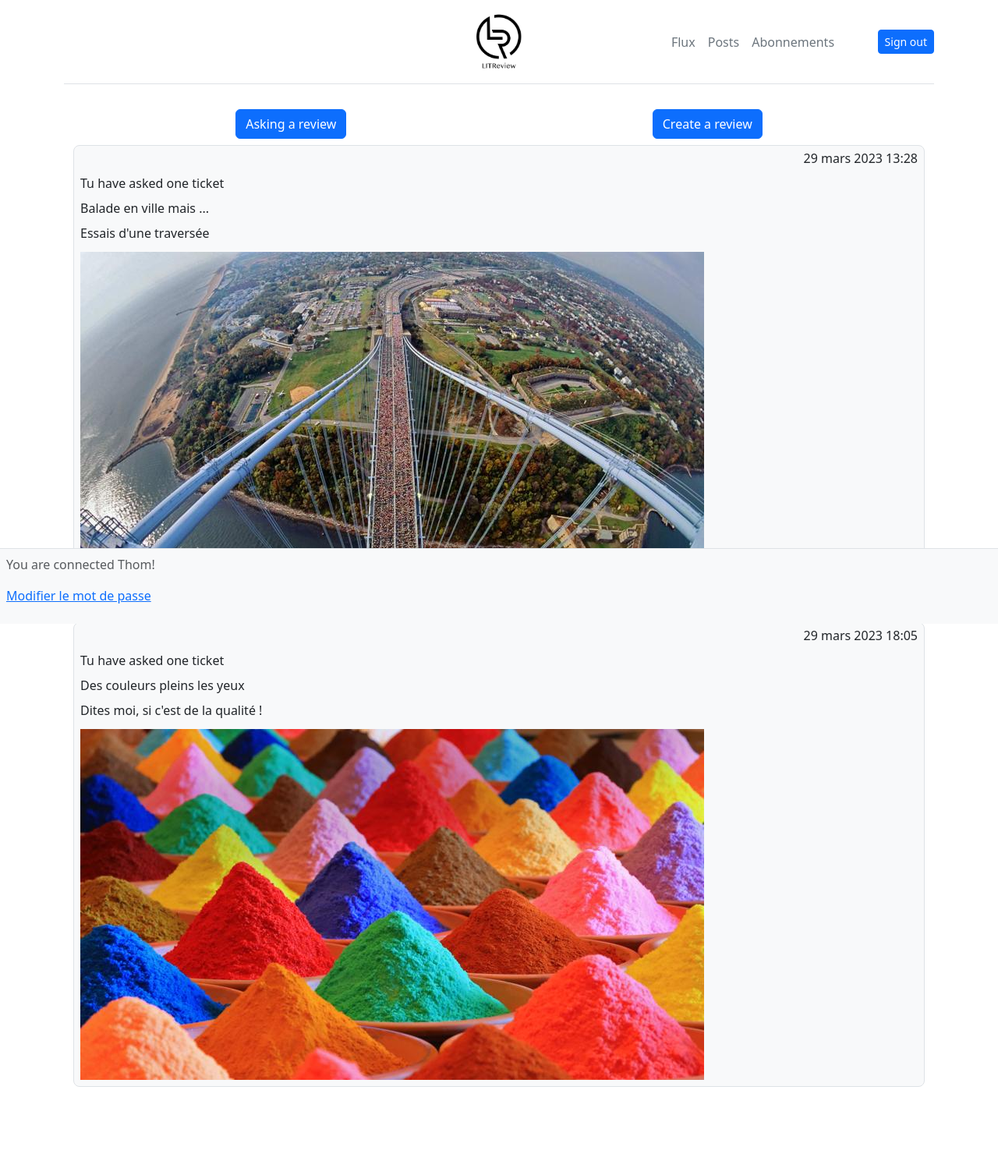
After one commit to Nathom78/Developpez_une_application_Web_en-utilisant-Django, a Django app: page /stream/ in a window 1280 px wide. The commit adds this page. Shown: the whole page at 78% size. Run offline with Django 4.2, Linux system fonts and the light colour scheme; a user stored in the database is signed in; data comes from the database, SQL or seed files in the repository; both versions use the stored data as it was after the commit; some libraries are stand-ins or nearby versions.

Commit message:
Follow_users view & html ListView Flux view&html  just ticket. CreateView Ticket. Add templatetag/mvp_extras simple tag

```diff
--- a/LITReview/LITReview/urls.py
+++ b/LITReview/LITReview/urls.py
@@ -22,46 +22,70 @@ from django.contrib.auth.views import (
     LoginView, LogoutView, PasswordChangeView, PasswordChangeDoneView, PasswordResetView, PasswordResetDoneView,
     PasswordResetConfirmView, PasswordResetCompleteView)
 
+from django.conf import settings
+from django.conf.urls.static import static
+
 import authentication.views
 import mvp.views
-
 
 urlpatterns = [
     path('home', mvp.views.home, name='home'),
     path('admin/', admin.site.urls),
-    path('', LoginView.as_view(
-        template_name='login.html',
-        redirect_authenticated_user=True),
-         name='login'),
+    path(
+        '', LoginView.as_view(
+            template_name='login.html',
+            redirect_authenticated_user=True
+        ),
+        name='login'
+        ),
     path('logout/', LogoutView.as_view(template_name="logged_out.html"), name='logout'),
     path("signup/", authentication.views.SignUpView.as_view(template_name="signup.html"), name="signup"),
-    path('password_change/', PasswordChangeView.as_view(
-        template_name='password_change_form.html'),
-         name='password_change'
-         ),
-    path('password_change/done/', PasswordChangeDoneView.as_view(
-        template_name='password_change_done.html'),
-         name='password_change_done'
-         ),
-    path('password_reset/', PasswordResetView.as_view(
-        template_name='password_reset_form.html',
-        email_template_name='password_reset_email.html',
-        subject_template_name='password_reset_subject.txt'
+    path(
+        'password_change/', PasswordChangeView.as_view(
+            template_name='password_change_form.html'
         ),
-         name='password_reset'
+        name='password_change'
         ),
-    path('password_reset/done/', PasswordResetDoneView.as_view(
-        template_name='password_reset_done.html'),
-         name='password_reset_done'),
-    path('password_reset/confirm/<uidb64>/<token>/', PasswordResetConfirmView.as_view(
-        template_name='password_reset_confirm.html',
-        post_reset_login=True,
-        success_url='home'
+    path(
+        'password_change/done/', PasswordChangeDoneView.as_view(
+            template_name='password_change_done.html'
         ),
-         name='password_reset_confirm'),
+        name='password_change_done'
+        ),
+    path(
+        'password_reset/', PasswordResetView.as_view(
+            template_name='password_reset_form.html',
+            email_template_name='password_reset_email.html',
+            subject_template_name='password_reset_subject.txt'
+        ),
+        name='password_reset'
+        ),
+    path(
+        'password_reset/done/', PasswordResetDoneView.as_view(
+            template_name='password_reset_done.html'
+        ),
+        name='password_reset_done'
+        ),
+    path(
+        'password_reset/confirm/<uidb64>/<token>/', PasswordResetConfirmView.as_view(
+            template_name='password_reset_confirm.html',
+            post_reset_login=True,
+            success_url='home'
+        ),
+        name='password_reset_confirm'
+        ),
+
     # If case post_reset_login=default and success_url=default we can use reset/done (complete)
     # path('reset/done', PasswordResetCompleteView.as_view(
     #      template_name='password_reset_complete.html'),
     #      name='password_reset_complete')
-    path('subscription/', mvp.views.FollowUsers.as_view(), name='subscription'),
+    path(
+        'subscription/', mvp.views.FollowUsers.as_view(template_name='mvp/follow_users_forms.html'), name='subscription'
+        ),
+    path('stream/', mvp.views.Stream.as_view(template_name='mvp/stream.html'), name='stream'),
+    path('create_ticket', mvp.views.MyFormCreateTicketView.as_view(), name='create_ticket'),
 ]
+if settings.DEBUG:
+    urlpatterns += static(
+        settings.MEDIA_URL, document_root=settings.MEDIA_ROOT
+    )
--- a/LITReview/mvp/forms.py
+++ b/LITReview/mvp/forms.py
@@ -1,11 +1,8 @@
 # mvp/forms.py
 from django.utils.translation import gettext_lazy as _
-from django.contrib.auth import get_user_model
 from django import forms
 
 from . import models
-
-User = get_user_model()
 
 
 # class FollowUsersForm(forms.ModelForm):
--- a/LITReview/mvp/models.py
+++ b/LITReview/mvp/models.py
@@ -9,7 +9,7 @@ class Ticket(models.Model):
     title = models.CharField(max_length=128)
     description = models.TextField(max_length=2048, blank=True)
     user = models.ForeignKey(to=settings.AUTH_USER_MODEL, on_delete=models.CASCADE)
-    image = models.ImageField(null=True, blank=True)
+    image = models.ImageField(null=True, blank=True, verbose_name='image')
     time_created = models.DateTimeField(auto_now_add=True)
 
     IMAGE_MAX_SIZE = (800, 800)
@@ -22,6 +22,7 @@ class Ticket(models.Model):
         image.save(self.image.path)
 
     def save(self, *args, **kwargs):
+        print(self)
         super().save(*args, **kwargs)
         self.resize_image()
 
--- /dev/null
+++ b/LITReview/mvp/templates/mvp/partials/ticket_snippet.html
@@ -0,0 +1,9 @@
+{% load mvp_extras %}
+{% load i18n %}
+<div class="lh-1 p-1 p-md-2 border rounded-3 bg-light my-2 ">
+    <p class="fw-light text-end">{{ ticket.time_created }}</p>
+    <p>{% get_poster_display ticket.user %} {% translate 'have asked one ticket' %}</p>
+    <p>{{ ticket.title }}</p>
+    <p>{{ ticket.description }}</p>
+    <img class="img-fluid" src="{{ ticket.image.url }}" alt="image-{{ ticket.title }}">
+</div>
--- /dev/null
+++ b/LITReview/mvp/templates/mvp/stream.html
@@ -0,0 +1,61 @@
+{% extends 'base.html' %}
+{% load i18n %}
+{% load django_bootstrap5 %}
+{% bootstrap_css %}
+{% bootstrap_javascript %}
+
+{% load mvp_extras %} {# a enlever après avoir intégrer annotate #}
+
+{% block title %}{% translate 'Flux' %}{% endblock %}
+
+{% block content %}
+    <div class="container-lg">
+        <div class=" px-4 py-2 my-3">
+            <div class="d-flex justify-content-around">
+                <a class="btn btn-primary" href="{% url 'create_ticket' %}">{% translate 'Asking a review' %}</a>
+                <a class="btn btn-primary" href="#">{% translate 'Create a review' %}</a>
+            </div>
+            <div class="d-flex row">
+                {% for instance in page_obj %}
+                    {# remplacer avec annotate. #}
+                    {% if instance|model_type == 'Ticket' %}
+                        {% include 'mvp/partials/ticket_snippet.html' with ticket=instance %}
+
+                    {% endif %}
+                {% endfor %}
+            </div>
+
+        {% bootstrap_pagination page_obj %}
+    <!--        <form class="p-4 p-md-5 border rounded-3 bg-light mt-3" method="post" >-->
+    <!--            {% csrf_token %}-->
+    <!--        </form>-->
+        </div>
+    </div>
+
+
+
+    <!--<div class="pagination">-->
+    <!--    <span class="step-links">-->
+    <!--        {% if page_obj.has_previous %}-->
+    <!--            <a href="?page=1">&laquo; first</a>-->
+    <!--            <a href="?page={{ page_obj.previous_page_number }}">previous</a>-->
+    <!--        {% endif %}-->
+
+    <!--        <span class="current">-->
+    <!--            Page {{ page_obj.number }} of {{ page_obj.paginator.num_pages }}.-->
+    <!--        </span>-->
+
+    <!--        {% if page_obj.has_next %}-->
+    <!--            <a href="?page={{ page_obj.next_page_number }}">next</a>-->
+    <!--            <a href="?page={{ page_obj.paginator.num_pages }}">last &raquo;</a>-->
+    <!--        {% endif %}-->
+    <!--    </span>-->
+    <!--</div>-->
+
+    {% if messages %}
+        {% for message in messages %}
+            {% bootstrap_alert message.message|default:"" alert_type=message|bootstrap_message_alert_type extra_classes=message.extra_tags %}
+        {% endfor %}
+    {% endif %}
+
+{% endblock content %}
--- /dev/null
+++ b/LITReview/mvp/templatetags/mvp_extras.py
@@ -0,0 +1,16 @@
+# mvp/templatetags/mvp_extras.py
+from django import template
+
+register = template.Library()
+
+
+@register.filter
+def model_type(value):
+    return type(value).__name__
+
+
+@register.simple_tag(takes_context=True)
+def get_poster_display(context, user):
+    if user == context['user']:
+        return 'Tu'
+    return user.username
--- a/LITReview/mvp/views.py
+++ b/LITReview/mvp/views.py
@@ -1,7 +1,10 @@
+from django.http import HttpResponseRedirect
+from django.views.generic.list import ListView
+from django.views import View
+from django.views.generic.edit import CreateView
 from django.contrib.auth.mixins import LoginRequiredMixin
 from django.utils.translation import gettext as _
 from django.shortcuts import render, redirect
-from django.views import View
 from itertools import chain
 from django.db.models import CharField, Value
 from django.contrib.auth.decorators import login_required
@@ -10,7 +13,24 @@ from django.contrib import messages
 from django.db.models import Q
 from django.core.exceptions import ObjectDoesNotExist
 
-from .models import UserFollows
+from .models import UserFollows, Ticket, Review
+
+
+class Stream(LoginRequiredMixin, ListView):
+    # la liste des objets que cette vue va afficher. Si context_object_name est renseigné,
+    # cette variable sera également définie dans le contexte, avec le même contenu que object_list.
+    model = Ticket
+    object_list = []
+    paginate_by = 2
+    # class BookListView(generic.ListView):
+    #     model = Book
+    #
+    #     def get_context_data(self, **kwargs):
+    #         # Call the base implementation first to get the context
+    #         context = super(BookListView, self).get_context_data(**kwargs)
+    #         # Create any data and add it to the context
+    #         context['some_data'] = 'This is just some data'
+    #         return context
 
 
 @login_required
@@ -38,7 +58,7 @@ def feed(request):
 
 
 class FollowUsers(LoginRequiredMixin, View):
-    template_name = 'follow_users_forms.html'
+    template_name = ''
     User = get_user_model()
     user_searching = User.objects.all()
 
@@ -93,6 +113,18 @@ class FollowUsers(LoginRequiredMixin, View):
 
         return render(request, self.template_name, context=context)
 
+
+class MyFormCreateTicketView(LoginRequiredMixin, CreateView):
+    model = Ticket
+    fields = ['title', 'description', 'image']
+    success_url = 'stream'
+
+    def form_valid(self, form):
+        form.instance.user = self.request.user
+        return super(MyFormCreateTicketView, self).form_valid(form)
+
+
+
 # class MyFormView(View):
 #     form_class = MyForm
 #     initial = {'key': 'value'}
--- a/LITReview/templates/base.html
+++ b/LITReview/templates/base.html
@@ -34,18 +34,18 @@
   </head>
 
   <body class="container-fluid">
-    <div class="container-fluid">
+    <div class="container">
         <header class="d-flex flex-wrap align-items-center justify-content-center justify-content-lg-end py-3 mb-4 border-bottom">
                 <a href="/" class="d-flex col-12 col-lg-4 mb-2 mb-lg-0">
                     <img class="d-block mx-auto" src="../static/images/LITReview.png" alt="logo" height="75px">
                 </a>
-                <div class="d-flex flex-wrap align-items-center justify-content-center justify-content-md-end col-12 col-md-12 col-lg-4 ">
-                    <ul class="nav nav justify-content-center col-12 col-md-4 col-lg-8">
-                        <li class="nav-item"><a href="#" class="nav-link px-2 link-dark" >Flux</a></li>
-                        <li class="nav-item"><a href="#" class="nav-link px-2 link-dark">Posts</a></li>
-                        <li class="nav-item"><a href="{% url 'subscription' %}" class="nav-link px-2 link-dark">Abonnements</a></li>
+                <nav class="navbar d-flex flex-wrap align-items-center justify-content-center justify-content-md-end col-12 col-md-12 col-lg-4 ">
+                    <ul class="nav justify-content-center col-12 col-md-4 col-lg-9 ">
+                        <li class="nav-item"><a href="{% url 'stream' %}" class="nav-link link-secondary px-2 " >Flux</a></li>
+                        <li class="nav-item"><a href="#" class="nav-link link-secondary px-2">Posts</a></li>
+                        <li class="nav-item"><a href="{% url 'subscription' %}" class="nav-link link-secondary px-2">Abonnements</a></li>
                     </ul>
-                    <div class="text-center text-md-end col-12 col-md-4 ">
+                    <div class="text-center text-md-end col-12 col-md-4 col-lg-3 ">
                         {% if user.is_authenticated %}
                             <form class="mb-0" action="/logout" >
                                 <button type="submit" class="btn btn-primary btn-sm">{% translate 'Sign out' %}</button>
@@ -56,20 +56,19 @@
                         </form>
                         {% endif %}
                     </div>
-                </div>
+                </nav>
             </header>
     </div>
 
-    <main class="container">
-        {% block content %}{% endblock content %}
-
+    <main class="container-fluid mb-5 pb-4">
+        {% block content %}
+        {% endblock content %}
     </main>
 
-    <footer class="fixed-bottom bg-body-tertiary text-body-secondary p-2  border-top">
+    <footer class="fixed-bottom bg-body-tertiary text-body-secondary p-2 border-top">
         <p>{% translate 'You are connected' %} {{ request.user }}! </p>
         <p><a href="{% url 'password_change' %}">{% translate 'Change password' %}</a></p>
     </footer>
-
   </body>
 </html>
 <!--ajouter bootstrap 5-->
```
Also changed, not shown: LITReview/LITReview/settings.py (+4 -3 lines), LITReview/mvp/templates/mvp/ticket_form.html (added, +27 -0 lines), LITReview/db.sqlite3, LITReview/mvp/templates/mvp/feed.html (renamed from LITReview/mvp/templates/feed.html), LITReview/mvp/templates/mvp/follow_users_forms.html (renamed from LITReview/mvp/templates/follow_users_forms.html), LITReview/mvp/templatetags/__init__.py (added), LITReview/static/media/Holi2022_FR-FR6812578880_UHD.jpg (added), LITReview/static/media/NYCM_FR-FR8962861446_1920x1080.jpg (added).
